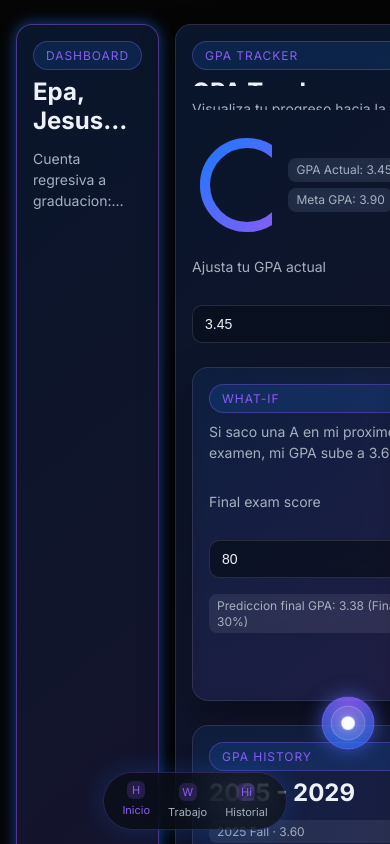
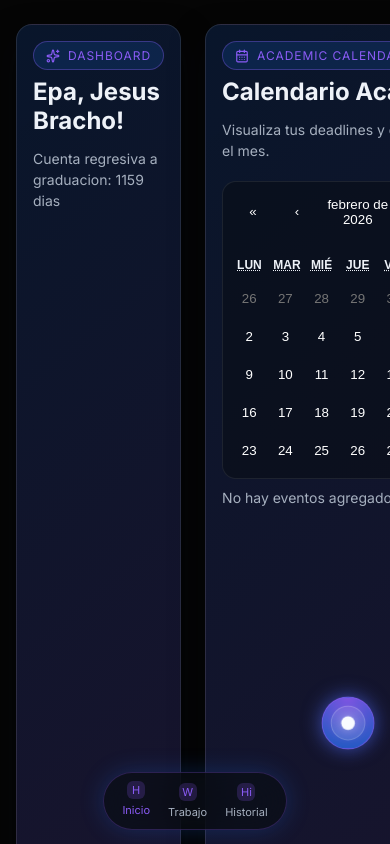
Before and after one commit to jesustitanes13-dotcom/gpa-standard, a Next.js app: page / in a window 390 px wide. Shown: the top 844 px of the page. Built offline with nearby package versions, Linux system fonts and the light colour scheme; no server answers.

Commit message:
Dashboard rebuild: Bento XL

```diff
--- a/app/globals.css
+++ b/app/globals.css
@@ -58,6 +58,18 @@ main {
   gap: 8px;
 }
 
+.card .pill {
+  display: inline-flex;
+  align-items: center;
+  gap: 8px;
+}
+
+.welcome-inner {
+  display: flex;
+  flex-direction: column;
+  gap: 8px;
+}
+
 .card + .card {
   margin-top: 16px;
 }
@@ -106,7 +118,7 @@ main {
 
 .bento-grid {
   display: grid;
-  gap: 16px;
+  gap: 24px;
   grid-template-columns: repeat(12, 1fr);
   grid-auto-rows: minmax(140px, auto);
 }
@@ -116,39 +128,24 @@ main {
   aspect-ratio: 16 / 9;
 }
 
-.bento-streak {
-  grid-column: span 5;
-  aspect-ratio: 4 / 3;
-}
-
-.bento-now {
-  grid-column: span 5;
-  aspect-ratio: 4 / 3;
-}
-
-.bento-partner {
-  grid-column: span 7;
-  aspect-ratio: 16 / 10;
-}
-
-.bento-exam {
-  grid-column: span 5;
-  aspect-ratio: 4 / 3;
-}
-
-.bento-proctor {
+.bento-calendar {
   grid-column: span 12;
-  aspect-ratio: 21 / 9;
+  aspect-ratio: 16 / 9;
 }
 
 .bento-gpa {
-  grid-column: span 7;
+  grid-column: span 6;
+  aspect-ratio: 16 / 9;
+}
+
+.bento-predictor {
+  grid-column: span 6;
   aspect-ratio: 16 / 9;
 }
 
 .bento-syllabus {
-  grid-column: span 7;
-  aspect-ratio: 16 / 9;
+  grid-column: span 12;
+  aspect-ratio: 21 / 9;
 }
 
 .bento-grid > * {
@@ -167,13 +164,10 @@ main {
   }
 
   .bento-hero,
+  .bento-calendar,
   .bento-gpa,
-  .bento-syllabus,
-  .bento-streak,
-  .bento-now,
-  .bento-partner,
-  .bento-exam,
-  .bento-proctor {
+  .bento-predictor,
+  .bento-syllabus {
     grid-column: span 1;
     min-height: auto;
     aspect-ratio: auto;
@@ -251,6 +245,44 @@ main {
   white-space: normal;
   line-height: 1.3;
   backdrop-filter: blur(8px);
+}
+
+.calendar-shell {
+  padding: 8px;
+  border-radius: 14px;
+  background: rgba(8, 12, 18, 0.5);
+  border: 1px solid rgba(255, 255, 255, 0.08);
+}
+
+.calendar-shell .react-calendar {
+  width: 100%;
+  background: transparent;
+  border: none;
+  color: var(--text);
+}
+
+.calendar-shell .react-calendar__tile {
+  background: transparent;
+  border-radius: 10px;
+}
+
+.calendar-shell .react-calendar__tile:enabled:hover,
+.calendar-shell .react-calendar__tile:enabled:focus {
+  background: rgba(139, 92, 246, 0.2);
+}
+
+.calendar-deadline {
+  position: relative;
+  border: 1px solid rgba(139, 92, 246, 0.35);
+}
+
+.calendar-dot {
+  display: inline-block;
+  width: 6px;
+  height: 6px;
+  background: var(--blue-2);
+  border-radius: 999px;
+  margin-top: 4px;
 }
 
 .exam-mode {
--- a/package.json
+++ b/package.json
@@ -13,8 +13,10 @@
     "@supabase/auth-helpers-react": "^0.15.0",
     "@supabase/supabase-js": "^2.49.1",
     "framer-motion": "^11.0.0",
+    "lucide-react": "^0.576.0",
     "next": "14.2.5",
     "react": "18.2.0",
+    "react-calendar": "^6.0.0",
     "react-dom": "18.2.0",
     "resend": "^3.5.0"
   },
--- /dev/null
+++ b/src/components/AcademicCalendar.tsx
@@ -0,0 +1,41 @@
+"use client";
+
+import { useMemo } from "react";
+import Calendar from "react-calendar";
+import "react-calendar/dist/Calendar.css";
+import { CalendarDays } from "lucide-react";
+import { useDisciplineState } from "@/src/components/StateProvider";
+
+const formatKey = (date: Date) => date.toISOString().slice(0, 10);
+
+export const AcademicCalendar = () => {
+  const { state } = useDisciplineState();
+
+  const deadlineMap = useMemo(() => {
+    const map = new Map<string, string>();
+    state.syllabus.deadlines.forEach((deadline) => {
+      map.set(deadline.date, deadline.title);
+    });
+    return map;
+  }, [state.syllabus.deadlines]);
+
+  return (
+    <div className="card">
+      <div className="pill">
+        <CalendarDays size={14} /> Academic Calendar
+      </div>
+      <h3 className="title">Calendario Academico</h3>
+      <p className="subtitle">Visualiza tus deadlines y clases clave en el mes.</p>
+      <div className="calendar-shell">
+        <Calendar
+          locale="es-ES"
+          tileClassName={({ date }) => (deadlineMap.has(formatKey(date)) ? "calendar-deadline" : undefined)}
+          tileContent={({ date }) =>
+            deadlineMap.has(formatKey(date)) ? <span className="calendar-dot" /> : null
+          }
+        />
+      </div>
+      {deadlineMap.size === 0 ? <p className="subtitle">No hay eventos agregados aun.</p> : null}
+    </div>
+  );
+};
--- /dev/null
+++ b/src/components/ClassGradePredictor.tsx
@@ -0,0 +1,57 @@
+"use client";
+
+import { useMemo, useState } from "react";
+import { Calculator } from "lucide-react";
+import { useDisciplineState } from "@/src/components/StateProvider";
+
+const clamp = (value: number, min: number, max: number) => Math.min(max, Math.max(min, value));
+
+export const ClassGradePredictor = () => {
+  const { state } = useDisciplineState();
+  const [currentGpa, setCurrentGpa] = useState(3.45);
+  const [finalScore, setFinalScore] = useState(80);
+
+  const finalWeight = useMemo(
+    () => state.syllabus.weights.find((item) => item.label.toLowerCase().includes("final"))?.weight ?? 30,
+    [state.syllabus.weights]
+  );
+
+  const predictedGpa = useMemo(() => {
+    const finalWeightRatio = clamp(finalWeight / 100, 0, 1);
+    return clamp(currentGpa * (1 - finalWeightRatio) + (finalScore / 100) * 4 * finalWeightRatio, 0, 4);
+  }, [currentGpa, finalScore, finalWeight]);
+
+  return (
+    <div className="card">
+      <div className="pill">
+        <Calculator size={14} /> Class Grade Predictor
+      </div>
+      <h3 className="title">What-if por clase</h3>
+      <p className="subtitle">Simula tu nota final sin mezclar el GPA global.</p>
+      <div className="grid">
+        <label className="subtitle">GPA actual de la clase</label>
+        <input
+          className="input"
+          type="number"
+          min={0}
+          max={4}
+          step={0.01}
+          value={currentGpa}
+          onChange={(event) => setCurrentGpa(clamp(Number(event.target.value), 0, 4))}
+        />
+        <label className="subtitle">Final exam score</label>
+        <input
+          className="input"
+          type="number"
+          min={0}
+          max={100}
+          value={finalScore}
+          onChange={(event) => setFinalScore(Number(event.target.value))}
+        />
+        <div className="badge">
+          Prediccion final: {predictedGpa.toFixed(2)} (Final {finalWeight}%)
+        </div>
+      </div>
+    </div>
+  );
+};
--- a/src/components/DailyStatus.tsx
+++ b/src/components/DailyStatus.tsx
@@ -17,8 +17,7 @@ export const DailyStatus = () => {
   }, [state.graduationDate]);
 
   return (
-    <div className={`card glow-active ${examWarning ? "warning-glow" : ""}`}>
-      <div className="pill">Dashboard</div>
+    <div className={`welcome-inner ${examWarning ? "warning-glow" : ""}`}>
       <h1 className="title">Epa, {state.greetingName}!</h1>
       <p className="subtitle">Cuenta regresiva a graduacion: {countdown} dias</p>
     </div>
--- /dev/null
+++ b/src/components/GpaGlobalCard.tsx
@@ -0,0 +1,33 @@
+"use client";
+
+import { useMemo } from "react";
+import { BarChart3 } from "lucide-react";
+import { useDisciplineState } from "@/src/components/StateProvider";
+
+export const GpaGlobalCard = () => {
+  const { state } = useDisciplineState();
+
+  const average = useMemo(() => {
+    if (!state.gpaHistory.length) return 0;
+    const total = state.gpaHistory.reduce((sum, entry) => sum + entry.gpa, 0);
+    return total / state.gpaHistory.length;
+  }, [state.gpaHistory]);
+
+  return (
+    <div className="card">
+      <div className="pill">
+        <BarChart3 size={14} /> GPA Global
+      </div>
+      <h3 className="title">Historial por semestres</h3>
+      <p className="subtitle">Resumen 2025-2029 y promedio total.</p>
+      <div className="badge">Promedio total: {average.toFixed(2)}</div>
+      <div className="grid" style={{ marginTop: 12 }}>
+        {state.gpaHistory.map((entry) => (
+          <div key={entry.term} className="badge">
+            {entry.term} · {entry.gpa.toFixed(2)}
+          </div>
+        ))}
+      </div>
+    </div>
+  );
+};
--- a/src/components/HomeBento.tsx
+++ b/src/components/HomeBento.tsx
@@ -2,13 +2,11 @@
 
 import { AnimatePresence, motion } from "framer-motion";
 import { DailyStatus } from "@/src/components/DailyStatus";
-import { ExamModeToggle } from "@/src/components/ExamModeToggle";
-import { GpaSimulator } from "@/src/components/GpaSimulator";
-import { ProctorConsole } from "@/src/components/ProctorConsole";
-import { RightNowWidget } from "@/src/components/RightNowWidget";
-import { SeniorPartnerDashboard } from "@/src/components/SeniorPartnerDashboard";
-import { StreakFlame } from "@/src/components/StreakFlame";
+import { AcademicCalendar } from "@/src/components/AcademicCalendar";
+import { ClassGradePredictor } from "@/src/components/ClassGradePredictor";
+import { GpaGlobalCard } from "@/src/components/GpaGlobalCard";
 import { SyllabusManager } from "@/src/components/SyllabusManager";
+import { WelcomeCard } from "@/src/components/WelcomeCard";
 import { useDisciplineState } from "@/src/components/StateProvider";
 import { SkeletonCard } from "@/src/components/SkeletonCard";
 
@@ -35,25 +33,16 @@ export const HomeBento = () => {
             <div className="bento-hero bento-cell">
               <SkeletonCard />
             </div>
+            <div className="bento-calendar bento-cell">
+              <SkeletonCard />
+            </div>
             <div className="bento-gpa bento-cell">
               <SkeletonCard />
             </div>
-            <div className="bento-streak bento-cell">
+            <div className="bento-predictor bento-cell">
               <SkeletonCard />
             </div>
             <div className="bento-syllabus bento-cell">
-              <SkeletonCard />
-            </div>
-            <div className="bento-now bento-cell">
-              <SkeletonCard />
-            </div>
-            <div className="bento-partner bento-cell">
-              <SkeletonCard />
-            </div>
-            <div className="bento-exam bento-cell">
-              <SkeletonCard />
-            </div>
-            <div className="bento-proctor bento-cell">
               <SkeletonCard />
             </div>
           </motion.div>
@@ -66,36 +55,19 @@ export const HomeBento = () => {
             exit={{ opacity: 0 }}
           >
             <motion.div className="bento-hero bento-cell" {...cardMotion}>
-              <DailyStatus />
+              <WelcomeCard />
             </motion.div>
-            <motion.div className="bento-gpa bento-cell" {...cardMotion} transition={{ ...cardMotion.transition, delay: 0.05 }}>
-              <GpaSimulator />
+            <motion.div className="bento-calendar bento-cell" {...cardMotion} transition={{ ...cardMotion.transition, delay: 0.05 }}>
+              <AcademicCalendar />
             </motion.div>
-            <motion.div
-              className="bento-streak bento-cell"
-              {...cardMotion}
-              transition={{ ...cardMotion.transition, delay: 0.1 }}
-            >
-              <StreakFlame />
+            <motion.div className="bento-gpa bento-cell" {...cardMotion} transition={{ ...cardMotion.transition, delay: 0.1 }}>
+              <GpaGlobalCard />
             </motion.div>
-            <motion.div className="bento-syllabus bento-cell" {...cardMotion} transition={{ ...cardMotion.transition, delay: 0.15 }}>
+            <motion.div className="bento-predictor bento-cell" {...cardMotion} transition={{ ...cardMotion.transition, delay: 0.15 }}>
+              <ClassGradePredictor />
+            </motion.div>
+            <motion.div className="bento-syllabus bento-cell" {...cardMotion} transition={{ ...cardMotion.transition, delay: 0.2 }}>
               <SyllabusManager />
-            </motion.div>
-            <motion.div className="bento-now bento-cell" {...cardMotion} transition={{ ...cardMotion.transition, delay: 0.2 }}>
-              <RightNowWidget />
-            </motion.div>
-            <motion.div
-              className="bento-partner bento-cell"
-              {...cardMotion}
-              transition={{ ...cardMotion.transition, delay: 0.25 }}
-            >
-              <SeniorPartnerDashboard />
-            </motion.div>
-            <motion.div className="bento-exam bento-cell" {...cardMotion} transition={{ ...cardMotion.transition, delay: 0.3 }}>
-              <ExamModeToggle />
-            </motion.div>
-            <motion.div className="bento-proctor bento-cell" {...cardMotion} transition={{ ...cardMotion.transition, delay: 0.35 }}>
-              <ProctorConsole />
             </motion.div>
           </motion.div>
         )}
--- a/src/components/SyllabusManager.tsx
+++ b/src/components/SyllabusManager.tsx
@@ -84,7 +84,7 @@ export const SyllabusManager = () => {
   return (
     <div className="card">
       <div className="pill">Syllabus Manager</div>
-      <h3 className="title">Syllabus Intelligent Vault</h3>
+      <h3 className="title">Syllabus Vault</h3>
       <p className="subtitle">Pega o sube tu syllabus. Guardamos pesos y deadlines para el GPA y alertas.</p>
       <div className="grid">
         <textarea
--- /dev/null
+++ b/src/components/WelcomeCard.tsx
@@ -0,0 +1,15 @@
+"use client";
+
+import { Sparkles } from "lucide-react";
+import { DailyStatus } from "@/src/components/DailyStatus";
+
+export const WelcomeCard = () => {
+  return (
+    <div className="card">
+      <div className="pill">
+        <Sparkles size={14} /> Dashboard
+      </div>
+      <DailyStatus />
+    </div>
+  );
+};
```
Also changed, not shown: 1 other file (tests, documents, lock files or other folders).
